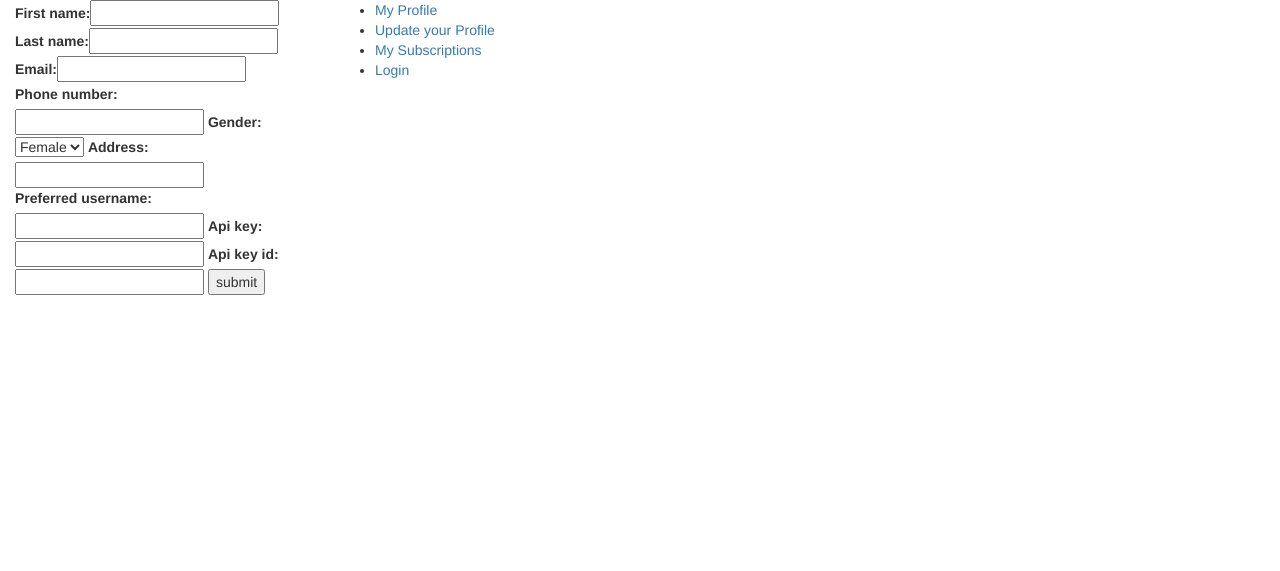
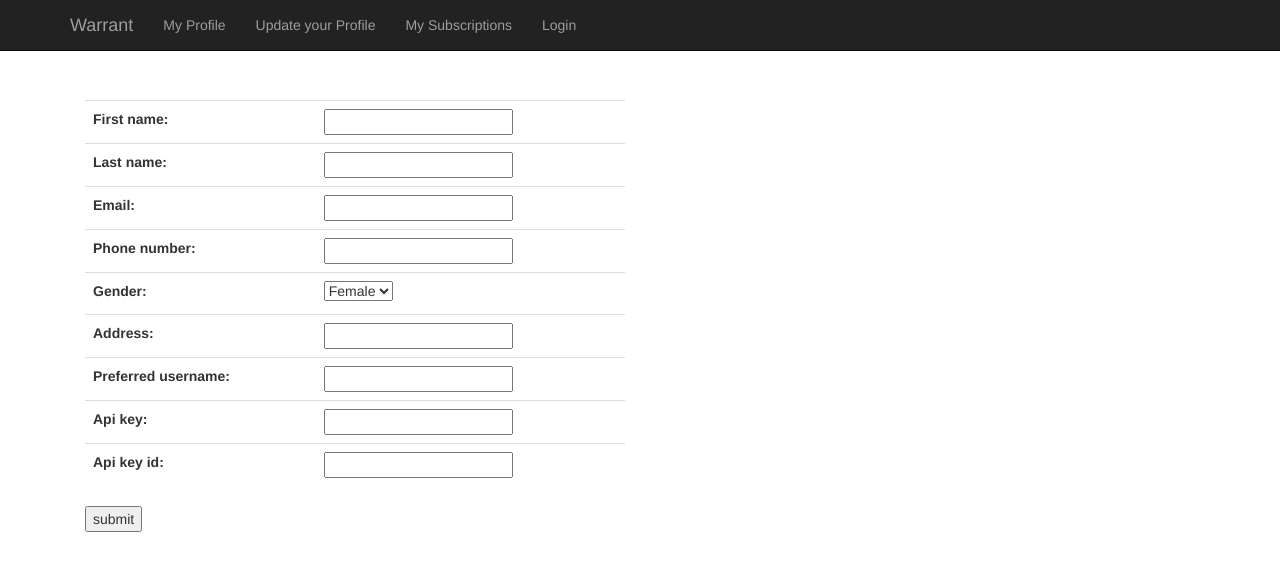
Before and after one commit to capless/warrant, a Django app: template warrant/django/templates/warrant/login.html in a window 1280 px wide. Shown: the top 571 px of the page. Run offline with Django 3.2, Linux system fonts and the light colour scheme; the template is opened without the code that fills it: values that come from a table or form of the project are taken from there, others are empty; some libraries are stand-ins or nearby versions.

Commit message:
- Converted warrant/base.html to Bootstrap's starter template - Changed the login form HTML to a table element - Added Plan class to subscriptions - Added APIKeySubscriptionForm

```diff
--- a/warrant/django/forms.py
+++ b/warrant/django/forms.py
@@ -11,3 +11,12 @@
     preferred_username = forms.CharField(max_length=200,required=True)
     api_key = forms.CharField(max_length=200, required=False)
     api_key_id = forms.CharField(max_length=200, required=False)
+
+
+class APIKeySubscriptionForm(forms.Form):
+
+    def __init__(self, plans, user, *args, **kwargs):
+        super(APIKeySubscriptionForm, self).__init__(*args, **kwargs)
+        self.fields['plan'] = forms.ChoiceField(required=True,
+            choices=[(p.id,p.name) for p in plans]
+        )
--- a/warrant/django/templates/warrant/base.html
+++ b/warrant/django/templates/warrant/base.html
@@ -1,24 +1,49 @@
+
 <!DOCTYPE html>
 <html lang="en">
   <head>
-    <meta charset="UTF-8">
+    <meta charset="utf-8">
+    <meta http-equiv="X-UA-Compatible" content="IE=edge">
     <meta name="viewport" content="width=device-width, initial-scale=1">
+    <!-- The above 3 meta tags *must* come first in the head; any other head content must come *after* these tags -->
+    <meta name="description" content="">
+    <meta name="author" content="">
+    <link rel="icon" href="../../favicon.ico">
+
     <title>{% block title %}Cognito Profile{% endblock %}</title>
+
     {% block css %}
         <link href="https://maxcdn.bootstrapcdn.com/bootstrap/3.3.7/css/bootstrap.min.css" rel="stylesheet" integrity="sha384-BVYiiSIFeK1dGmJRAkycuHAHRg32OmUcww7on3RYdg4Va+PmSTsz/K68vbdEjh4u" crossorigin="anonymous">
     {% endblock %}
-    {% block js %}
-        <script src="https://maxcdn.bootstrapcdn.com/bootstrap/3.3.7/js/bootstrap.min.js" integrity="sha384-Tc5IQib027qvyjSMfHjOMaLkfuWVxZxUPnCJA7l2mCWNIpG9mGCD8wGNIcPD7Txa" crossorigin="anonymous"></script>
-    {% endblock %}
+
+      <style media="all" type="text/css">
+          #main-container {
+              margin-top:100px;
+          }
+      </style>
+
+    <!-- HTML5 shim and Respond.js for IE8 support of HTML5 elements and media queries -->
+    <!--[if lt IE 9]>
+      <script src="https://oss.maxcdn.com/html5shiv/3.7.3/html5shiv.min.js"></script>
+      <script src="https://oss.maxcdn.com/respond/1.4.2/respond.min.js"></script>
+    <![endif]-->
   </head>
+
   <body>
-    {% block body %}
-        {% block content %}
-            <div class="container-fluid">
-                <div class="row">
-                    <div class="col-md-9 col-md-push-3">
-                        {% block sidebar %}
-                        <ul>
+
+    <nav class="navbar navbar-inverse navbar-fixed-top">
+      <div class="container">
+        <div class="navbar-header">
+          <button type="button" class="navbar-toggle collapsed" data-toggle="collapse" data-target="#navbar" aria-expanded="false" aria-controls="navbar">
+            <span class="sr-only">Toggle navigation</span>
+            <span class="icon-bar"></span>
+            <span class="icon-bar"></span>
+            <span class="icon-bar"></span>
+          </button>
+          <a class="navbar-brand" href="#">{% block nav_title %}Warrant{% endblock %}</a>
+        </div>
+        <div id="navbar" class="collapse navbar-collapse">
+          <ul class="nav navbar-nav">
             <li><a href="{% url 'profile' %}">My Profile</a></li>
                             <li><a href="{% url 'update-profile' %}">Update your Profile</a></li>
                             <li><a href="{% url 'subscriptions' %}">My Subscriptions</a></li>
@@ -28,9 +53,16 @@
                                 <li><a href="{% url 'login' %}">Login</a></li>
                             {% endif %}
           </ul>
-                        {% endblock sidebar %}
+        </div><!--/.nav-collapse -->
       </div>
-                    <div class="col-md-3 col-md-pull-9">
+    </nav>
+
+      {% block body %}
+        {% block content %}
+            <div class="container" id="main-container">
+                <div class="row">
+
+                    <div class="col-md-12">
                         {% block main_content %}
 
                         {% endblock %}
@@ -39,5 +71,14 @@
             </div>
         {% endblock content %}
     {% endblock body %}
+
+    <!-- Bootstrap core JavaScript
+    ================================================== -->
+    <!-- Placed at the end of the document so the pages load faster -->
+
+    {% block js %}
+        <script src="https://ajax.googleapis.com/ajax/libs/jquery/1.12.4/jquery.min.js"></script>
+        <script src="https://maxcdn.bootstrapcdn.com/bootstrap/3.3.7/js/bootstrap.min.js" integrity="sha384-Tc5IQib027qvyjSMfHjOMaLkfuWVxZxUPnCJA7l2mCWNIpG9mGCD8wGNIcPD7Txa" crossorigin="anonymous"></script>
+    {% endblock %}
   </body>
 </html>
--- a/warrant/django/templates/warrant/login.html
+++ b/warrant/django/templates/warrant/login.html
@@ -1,8 +1,13 @@
 {% extends 'warrant/base.html' %}
+{% block title %}Login{% endblock title %}
 {% block main_content %}
-<form method='post'>
+    <div class="col-md-6">
+<form method='post' class="form">
   {% csrf_token %}
-  {{ form }}
+    <table class="table">
+  {{ form.as_table }}
+        </table>
   <input type='submit' value='submit' />
 </form>
+    </div>
 {% endblock %}
```
Also changed, not shown: warrant/django/views/subscriptions.py (+5 -3 lines). Lines whose indentation alone changed are shown as unchanged.
